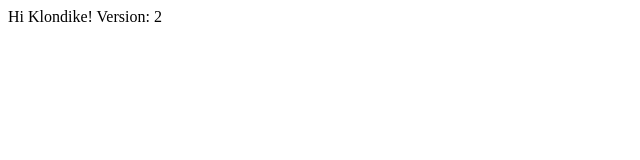
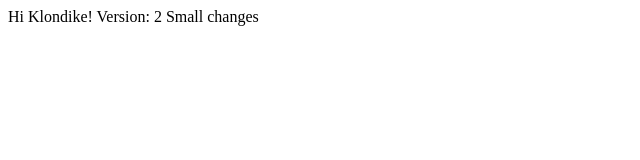
Before and after one commit to exact84/Klondike, a website: page index.html in a window 1280 px wide. Shown: the whole page, without its empty margins (0-640 px from the left). Drawn offline with Linux system fonts and the light colour scheme.

Commit message:
test: small changes

```diff
--- a/index.html
+++ b/index.html
@@ -8,5 +8,6 @@
 <body>
   Hi Klondike!
   Version: 2
+  Small changes
 </body>
 </html>
```
